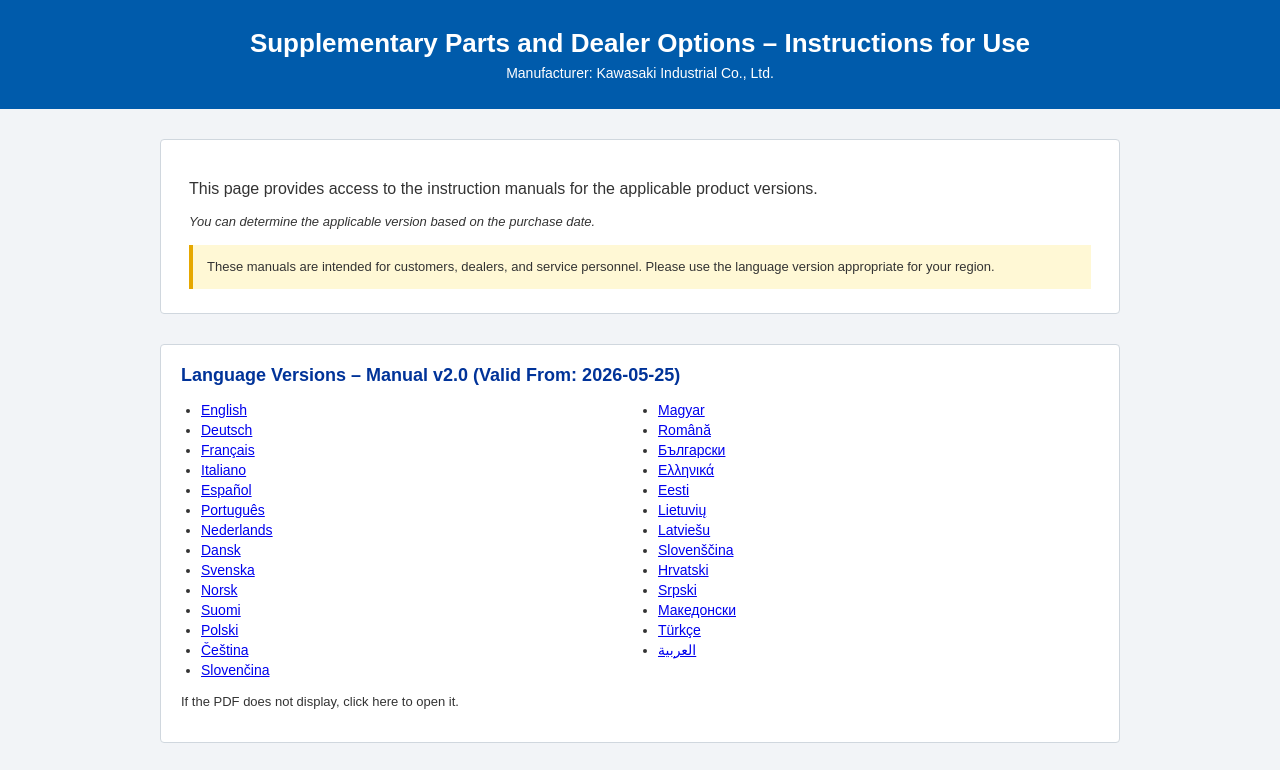
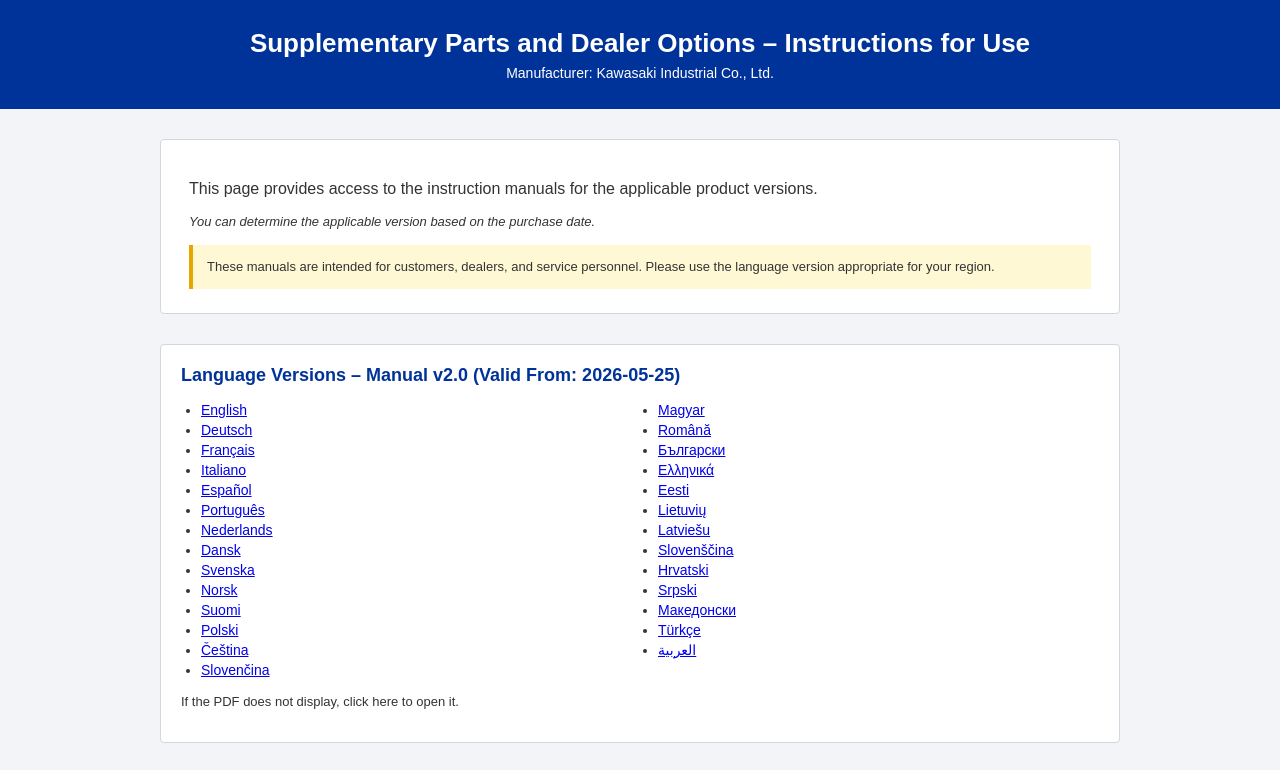
Before and after one commit to Kawasaki-ind-co-ltd-Engineering-Div/TEST_MANUAL, a plain HTML site: page index.html in a window 1280 px wide. Shown: the top 770 px of the page. Drawn offline with Linux system fonts and the light colour scheme.

Commit message:
Add files via upload

```diff
--- a/index.html
+++ b/index.html
@@ -15,7 +15,7 @@
 
   /* ★ 濃い青（pjce‑t‑in‑manual の色に寄せる） */
   .top-header {
-    background: #005bab;
+    background: #003399;
     color: white;
     padding: 28px 20px;
     text-align: center;
```
